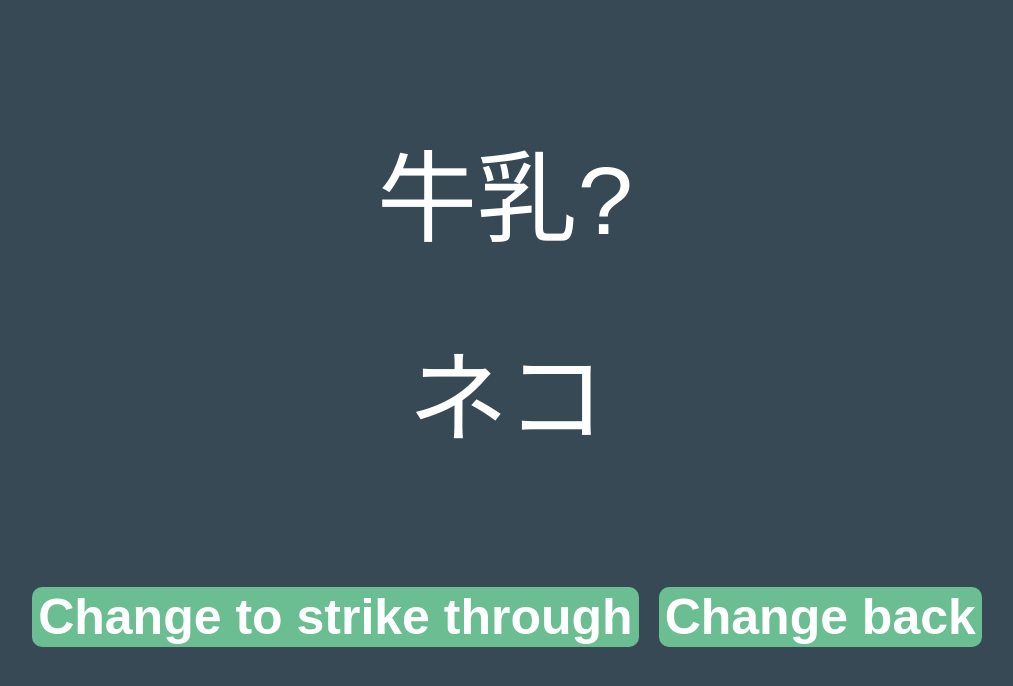
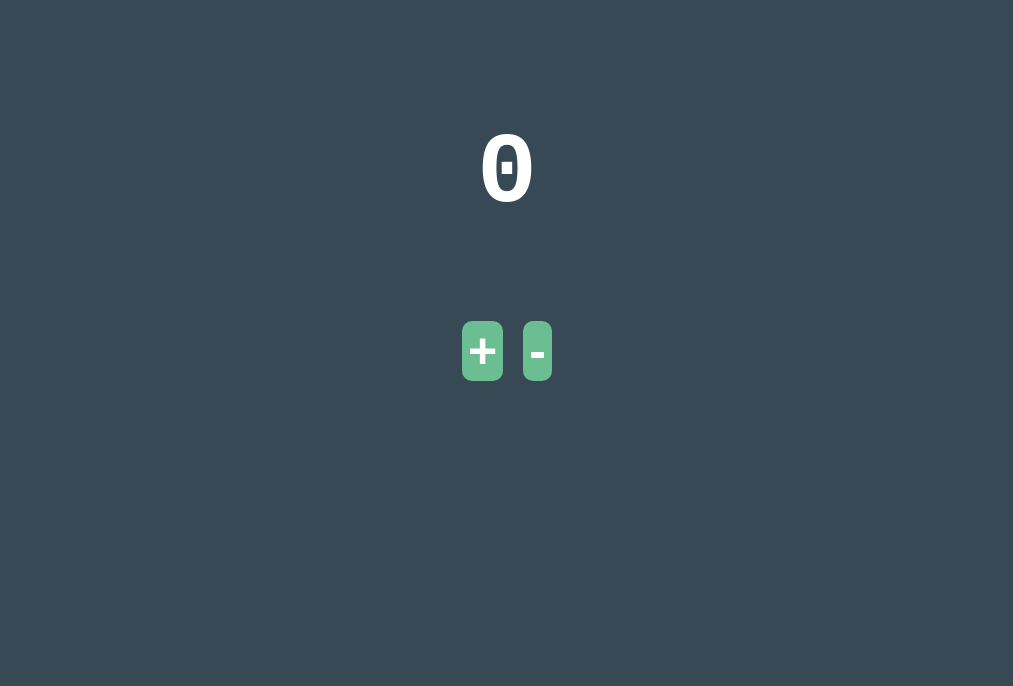
Before and after one commit to ChrisAgold/React-Practice, a React (Create React App) app: page / in a window 1280 px wide. Shown: the top 686 px of the page, without its empty margins (133-1146 px from the left). Built offline with nearby package versions, Linux system fonts and the light colour scheme.

Commit message:
added count functions

```diff
--- a/src/components/App.jsx
+++ b/src/components/App.jsx
@@ -1,22 +1,21 @@
-import React from "react";
-
-var isDone = false;
-
-function strike() {
-    isDone = true;
-}
-
-function unStrike() {
-    isDone = false;
-}
+import React, {useState} from "react";
 
 function App() {
+    const [count, setCount] = useState(0);
+
+    function increase() {
+        setCount(count + 1);
+    }
+
+    function decrease() {
+        setCount(count - 1);
+    }
+
     return (
-        <div>
-            <p id="strike">牛乳?</p>
-            <p>ネコ</p>
-            <button onClick={strike}>Change to strike through</button>
-            <button onClick={unStrike}>Change back</button>
+        <div className="container">
+            <h1>{count}</h1>
+            <button onClick={increase}>+</button>
+            <button onClick={decrease}>-</button>
         </div>
     );
 }
--- a/src/index.js
+++ b/src/index.js
@@ -2,4 +2,7 @@
 import ReactDOM from "react-dom";
 import App from "./components/App";
 
-ReactDOM.render(<App />, document.getElementById("root"));
+ReactDOM.render(
+    <App />,
+    document.getElementById("root")
+);
```
